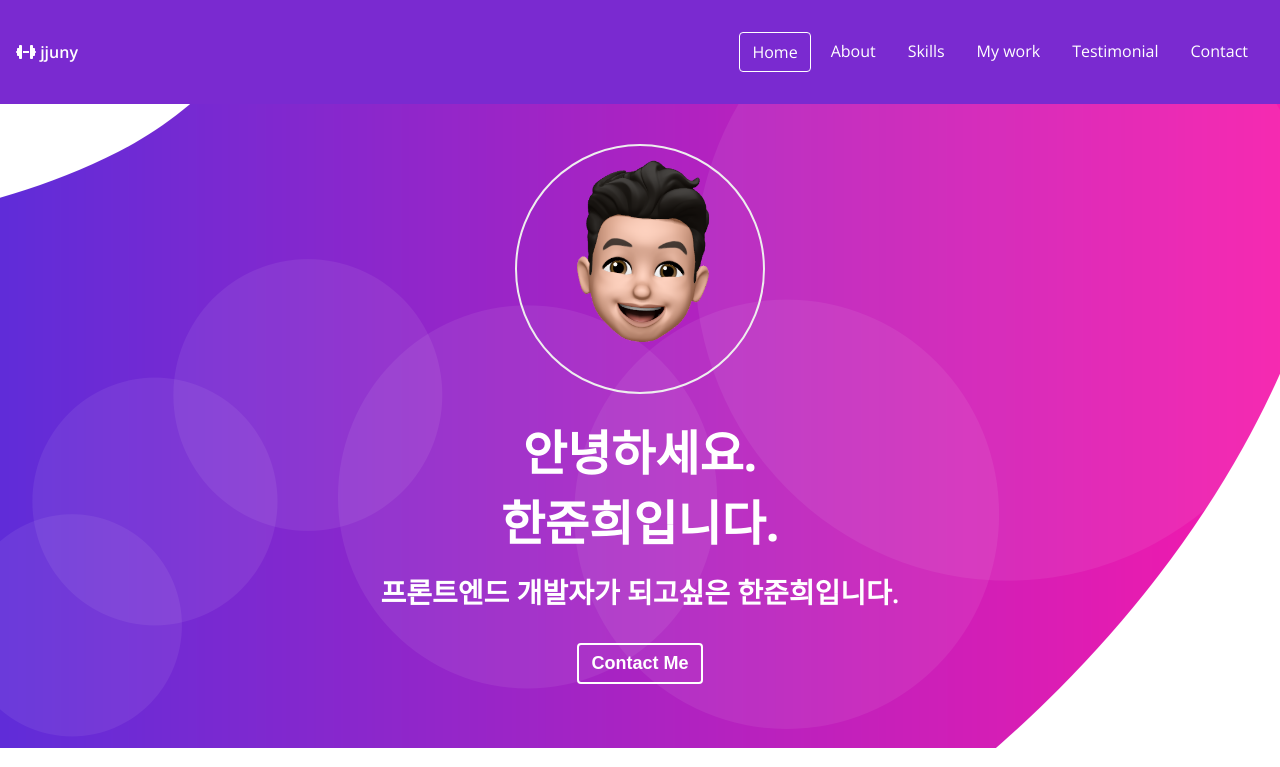
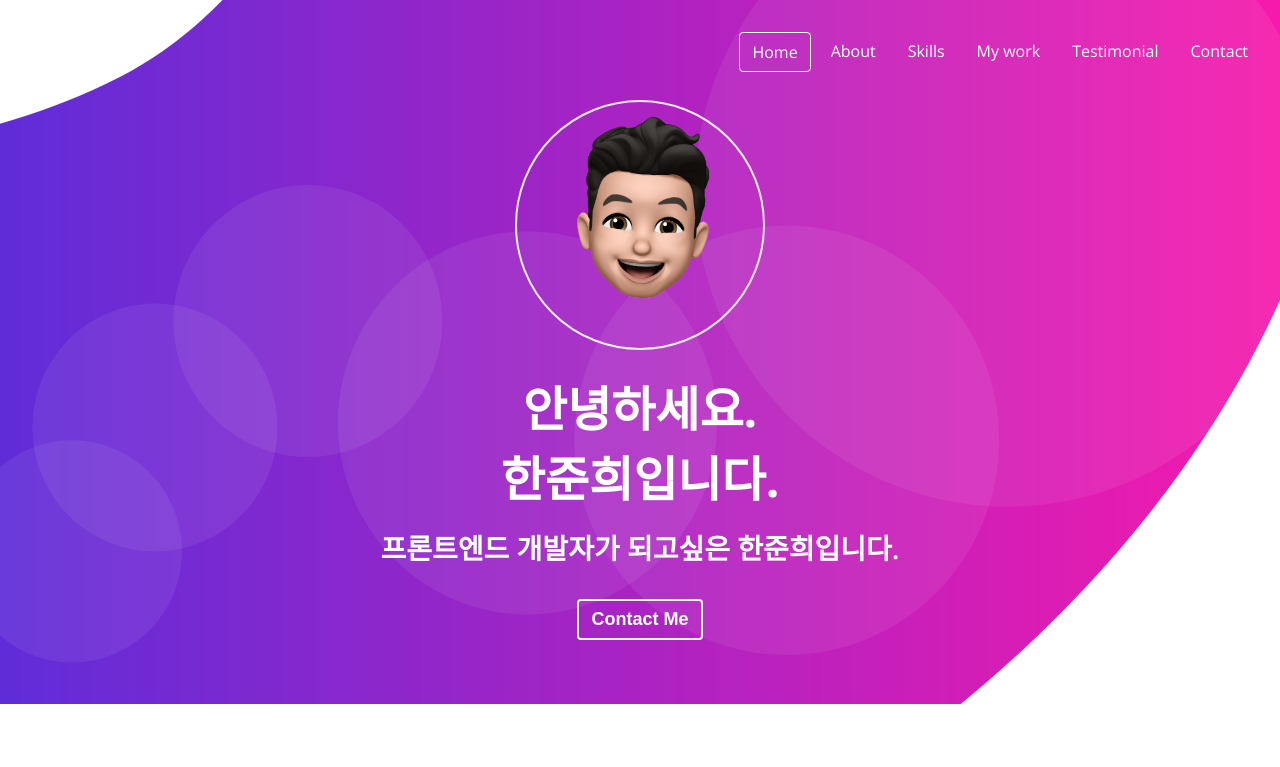
Before and after one commit to jjuny0113/portfolio, a plain HTML site: page index.html in a window 1280 px wide. Shown: the top 767 px of the page. Drawn offline with nearby package versions, Linux system fonts and the light colour scheme.

Commit message:
JS:narbar

```diff
--- a/index.js
+++ b/index.js
@@ -0,0 +1,12 @@
+"use strict";
+
+// Make navbar transparent when it is on the top
+const navbar = document.querySelector("#navbar");
+const navbarHeight = navbar.getBoundingClientRect().height;
+document.addEventListener("scroll", () => {
+  if (window.scrollY > navbarHeight) {
+    navbar.classList.add("navbar--dark");
+  } else {
+    navbar.classList.remove("navbar--dark");
+  }
+});
--- a/style.css
+++ b/style.css
@@ -96,12 +96,20 @@ p {
 
 /* Navbar */
 #navbar {
+  position: fixed;
+  width: 100%;
   display: flex;
   justify-content: space-between;
-  background-color: var(--color-purple);
+  background-color: transparent;
   align-items: center;
   color: var(--color-white);
   padding: 16px;
+  transition: all var(--animation-duraion) ease-in-out;
+}
+
+#navbar.navbar--dark {
+  background-color: var(--color-purple);
+  padding: 8px;
 }
 
 .navbar__menu {
@@ -140,6 +148,7 @@ p {
 #home {
   background: url("./img/background.png") center/cover no-repeat;
   padding: 40px;
+  padding-top: 100px;
   text-align: center;
 }
 
```
